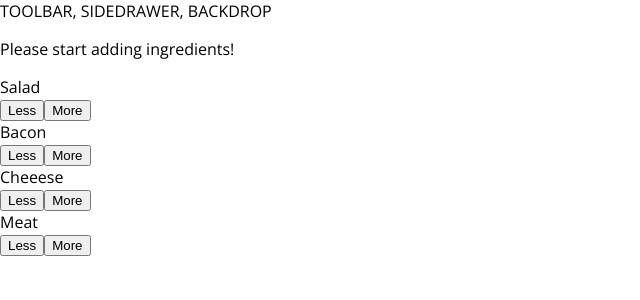
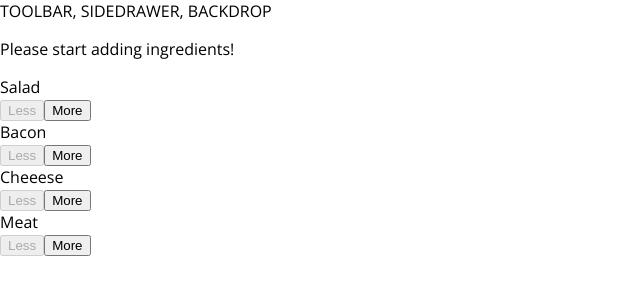
Before and after one commit to MarijaPesha/react-my-burger-app, a React app: page / in a window 1280 px wide. Shown: the top 300 px of the page, without its empty margins (0-640 px from the left). Built offline with nearby package versions, Linux system fonts and the light colour scheme.

Commit message:
added functionality to buildControls

```diff
--- a/src/components/Burger/BuildControls/BuildControl/BuildControl.js
+++ b/src/components/Burger/BuildControls/BuildControl/BuildControl.js
@@ -5,8 +5,13 @@
 const buildControl = (props) => (
     <div className={classes.BuildControl}>
         <div className={classes.Label}>{props.label}</div>
-        <button className={classes.Less}>Less</button>
-        <button className={classes.More}>More</button>
+        <button
+            className={classes.Less}
+            onClick={props.removed}
+            disabled={props.disabled}>Less</button>
+        <button
+            className={classes.More}
+            onClick={props.added}>More</button>
     </div>
 );
 
--- a/src/components/Burger/BuildControls/BuildControls.js
+++ b/src/components/Burger/BuildControls/BuildControls.js
@@ -13,9 +13,13 @@
 const buildControls = (props) => (
     <div className={classes.BuildControls}>
         {controls.map(e => (
-            <BuildControl key={e.label} label={e.label} />
+            <BuildControl
+                key={e.label}
+                label={e.label}
+                added={() => props.ingredientAdded(e.type)}
+                removed={() => props.ingredientRemoved(e.type)}
+                disabled={props.disabled[e.type]} />
         ))}
-
     </div>
 )
 
--- a/src/containers/BurgerBuilder/BurgerBuilder.js
+++ b/src/containers/BurgerBuilder/BurgerBuilder.js
@@ -3,6 +3,13 @@
 import Aux from "../../hoc/Auxiliary"
 import Burger from "../../components/Burger/Burger";
 import BuildControls from "../../components/Burger/BuildControls/BuildControls"
+
+const INGREDIENT_PRICE = {
+    salad: 0.5,
+    cheese: 0.4,
+    meat: 1.3,
+    bacon: 0.7
+}
 
 class BurgerBuilder extends Component {
     state = {
@@ -11,14 +18,55 @@
             bacon: 0,
             cheese: 0,
             meat: 0
+        },
+        totalPrice: 4
+    }
+
+    addIngredientHandler = (type) => {
+        const oldCount = this.state.ingredients[type]
+        const updatedCount = oldCount + 1;
+        const updateIngredients = {
+            ...this.state.ingredients
         }
+        updateIngredients[type] = updatedCount;
+        const priceAddition = INGREDIENT_PRICE[type];
+        const oldPrice = this.state.totalPrice;
+        const newPrice = oldPrice + priceAddition;
+        this.setState({ totalPrice: newPrice, ingredients: updateIngredients });
+    }
+
+    removeIngredientHandler = (type) => {
+        const oldCount = this.state.ingredients[type];
+        if (oldCount <= 0) {
+            return;
+        }
+        const updatedCount = oldCount - 1;
+        const updateIngredients = {
+            ...this.state.ingredients
+        }
+        updateIngredients[type] = updatedCount;
+        const priceDeduction = INGREDIENT_PRICE[type];
+        const oldPrice = this.state.totalPrice;
+        const newPrice = oldPrice - priceDeduction;
+        this.setState({ totalPrice: newPrice, ingredients: updateIngredients });
+
+
     }
 
     render() {
+        const disabledInfo = {
+            ...this.state.ingredients
+        };
+        for (let key in disabledInfo) {
+            disabledInfo[key] = disabledInfo[key] <= 0
+        }
         return (
             <Aux>
                 <Burger ingredients={this.state.ingredients} />
-                <BuildControls />
+                <BuildControls
+                    ingredientAdded={this.addIngredientHandler}
+                    ingredientRemoved={this.removeIngredientHandler}
+                    disabled={disabledInfo} />
             </Aux>
         );
     }
```
